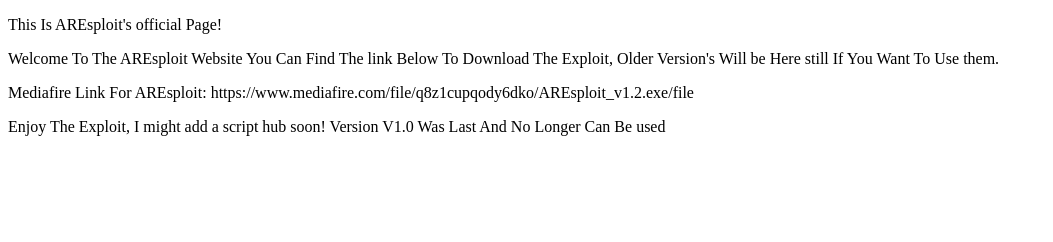
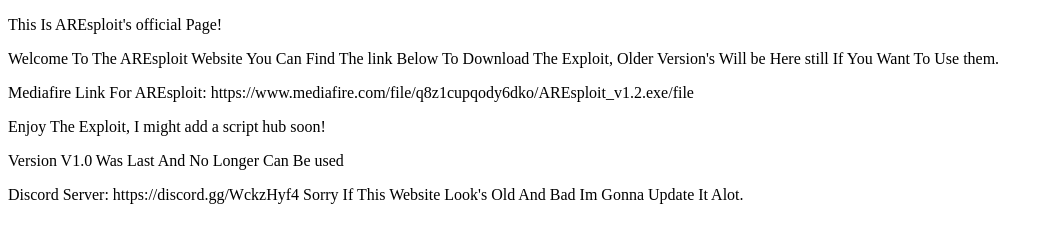
Before and after one commit to cOpEtriNe/TF2.github.io, a plain HTML site: page index.html in a window 1280 px wide. Shown: the whole page, without its empty margins (0-1053 px from the left). Drawn offline with Linux system fonts and the light colour scheme.

Commit message:
Update index.html

```diff
--- a/index.html
+++ b/index.html
@@ -12,6 +12,8 @@ If You Want To Use them.
 
 <p>Mediafire Link For AREsploit: https://www.mediafire.com/file/q8z1cupqody6dko/AREsploit_v1.2.exe/file</p>
 Enjoy The Exploit, I might add a script hub soon!
-    Version V1.0 Was Last And No Longer Can Be used
+    <p>Version V1.0 Was Last And No Longer Can Be used</p>
+    Discord Server: https://discord.gg/WckzHyf4
+    Sorry If This Website Look's Old And Bad Im Gonna Update It Alot.
 </body>
 </html>
```
